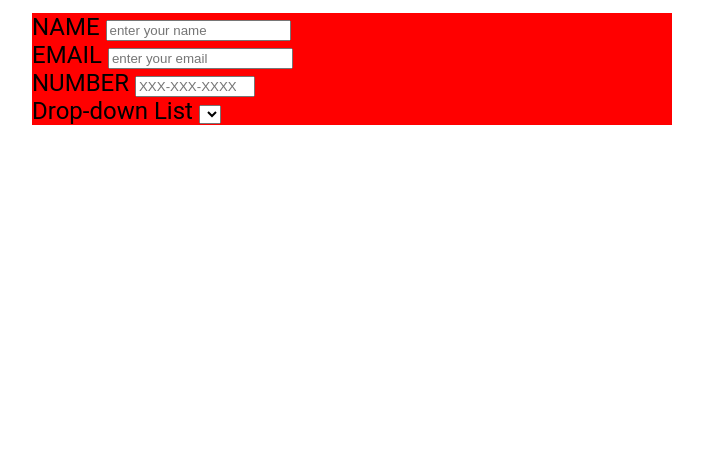
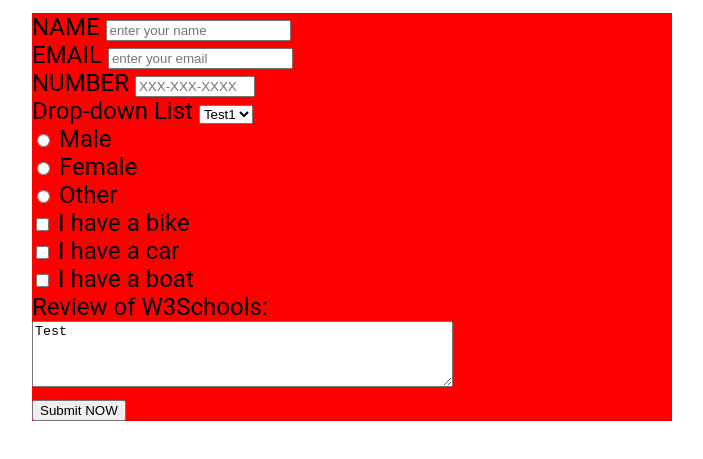
Before and after one commit to The0z/SurveyForm2021, a plain HTML site: page index.html in a window 1280 px wide. Shown: the part 105-564 px from the top of the page, without its empty margins (288-991 px from the left). Drawn offline with Linux system fonts and the light colour scheme.

Commit message:
All tests pass. Now time to stylize!

```diff
--- a/index.html
+++ b/index.html
@@ -31,8 +31,31 @@
                 <br>
                 <label id="dropdown-label" for="dropdown">Drop-down List</label>
                 <select id="dropdown" name="dropdown">
+                    <option value="test1">Test1</option>
+                    <option value="test2">Test2</option>
+                </select>
+                <br>
+                <input type="radio" id="male" name="gender" value="male">
+                <label for="male">Male</label><br>
+                <input type="radio" id="female" name="gender" value="female">
+                <label for="female">Female</label><br>
+                <input type="radio" id="other" name="gender" value="other">
+                <label for="other">Other</label>
+                <br>
+                <!-- Checkboxes -->
+                <input type="checkbox" id="vehicle1" name="vehicle1" value="Bike">
+                <label for="vehicle1"> I have a bike</label><br>
+                <input type="checkbox" id="vehicle2" name="vehicle2" value="Car">
+                <label for="vehicle2"> I have a car</label><br>
+                <input type="checkbox" id="vehicle3" name="vehicle3" value="Boat">
+                <label for="vehicle3"> I have a boat</label><br>
 
-                </select>
+
+                <!-- keep at the end -->
+                <label for="w3review">Review of W3Schools:</label><br>
+                <textarea id="w3review" name="w3review" rows="4" cols="50">Test</textarea>
+                <br>
+                <input id="submit" type="submit" value="Submit NOW">
             </form>
         </div>
     </div>
```
